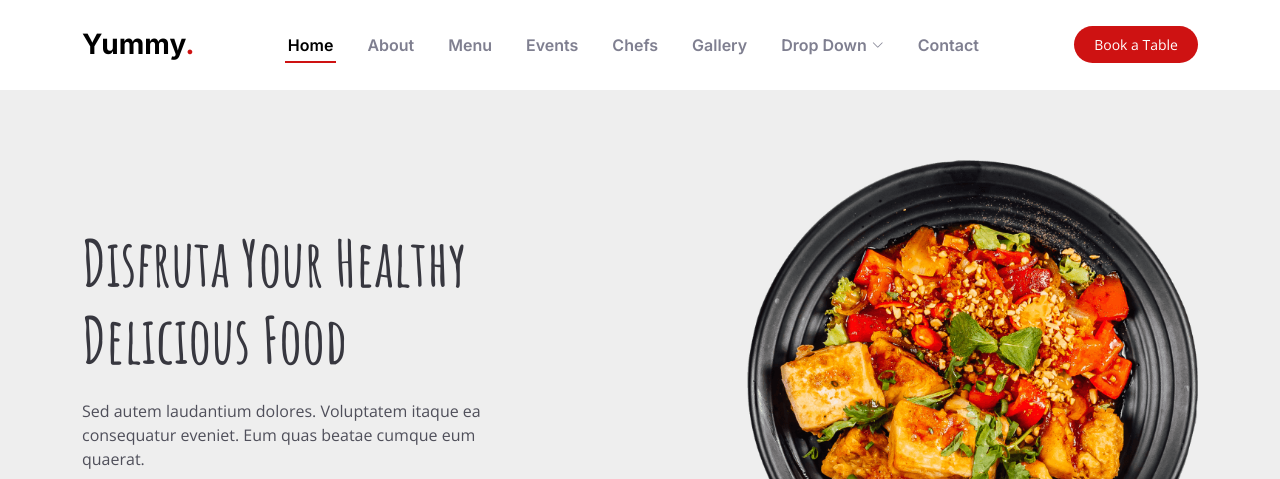
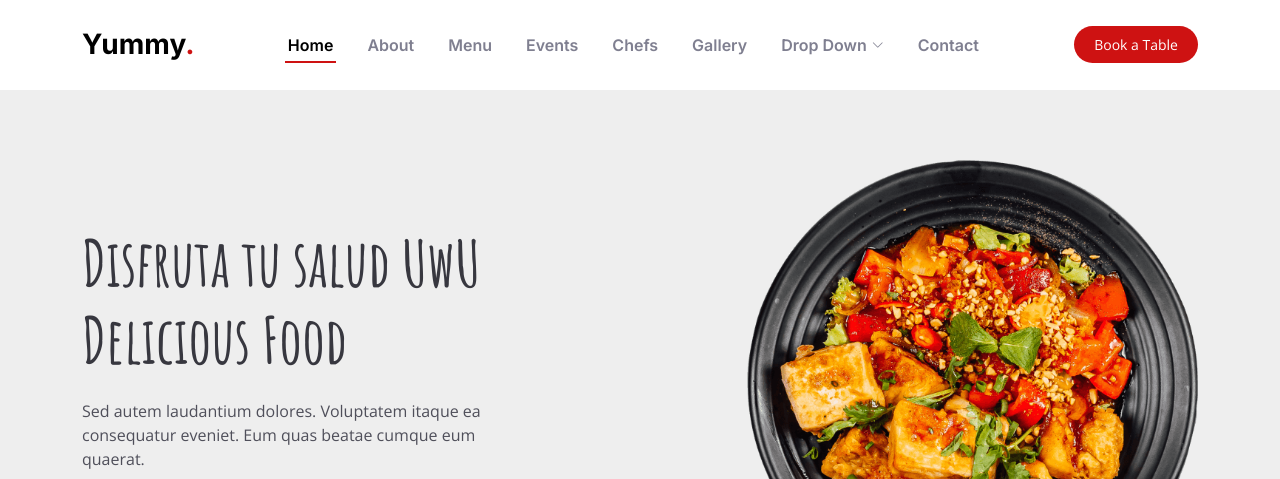
Before and after one commit to Sergio8251/Fronted-Git, a plain HTML site: page index.html in a window 1280 px wide. Shown: the top 479 px of the page. Drawn offline with nearby package versions, Linux system fonts and the light colour scheme.

Commit message:
Cambio de michell titulo

```diff
--- a/index.html
+++ b/index.html
@@ -89,7 +89,7 @@
     <div class="container">
       <div class="row justify-content-between gy-5">
         <div class="col-lg-5 order-2 order-lg-1 d-flex flex-column justify-content-center align-items-center align-items-lg-start text-center text-lg-start">
-          <h2 data-aos="fade-up">Disfruta Your Healthy<br>Delicious Food</h2>
+          <h2 data-aos="fade-up">Disfruta tu salud UwU<br>Delicious Food</h2>
           <p data-aos="fade-up" data-aos-delay="100">Sed autem laudantium dolores. Voluptatem itaque ea consequatur eveniet. Eum quas beatae cumque eum quaerat.</p>
           <div class="d-flex" data-aos="fade-up" data-aos-delay="200">
             <a href="#book-a-table" class="btn-book-a-table">Book a Table</a>
```
